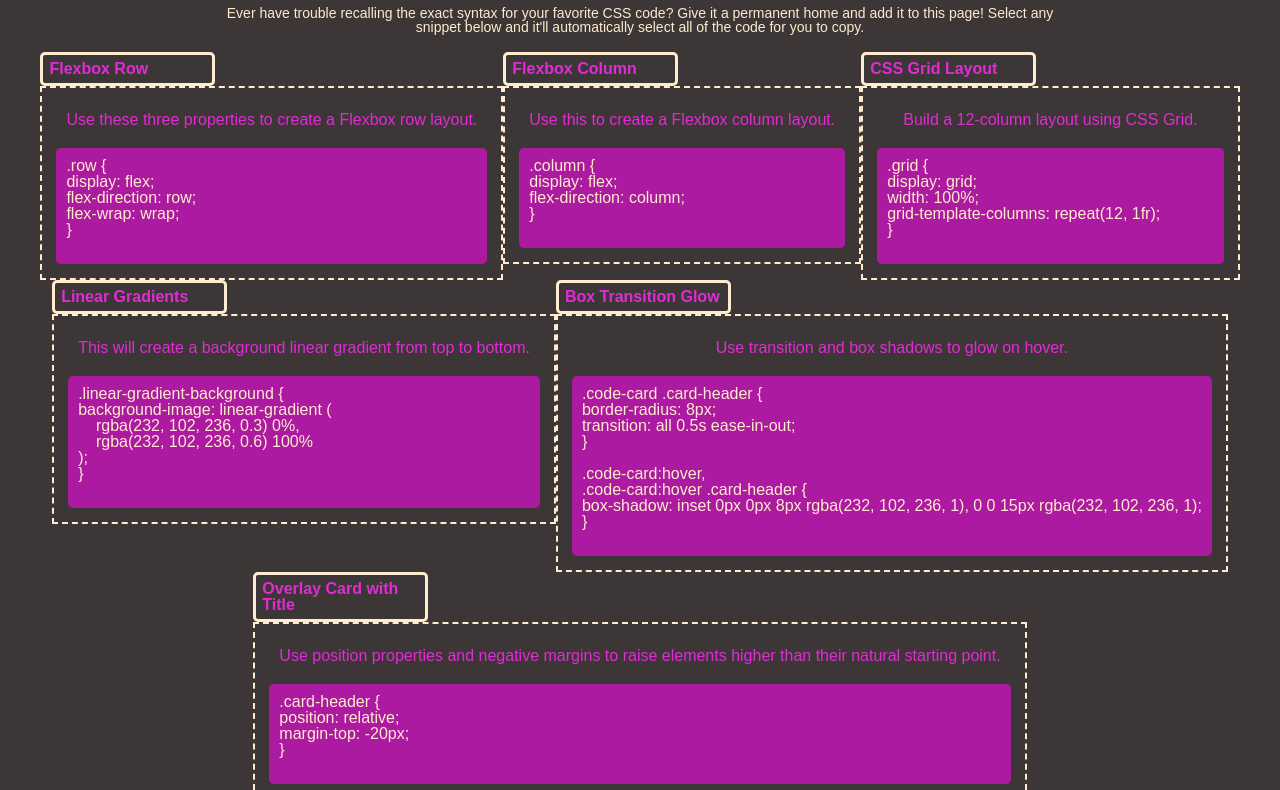
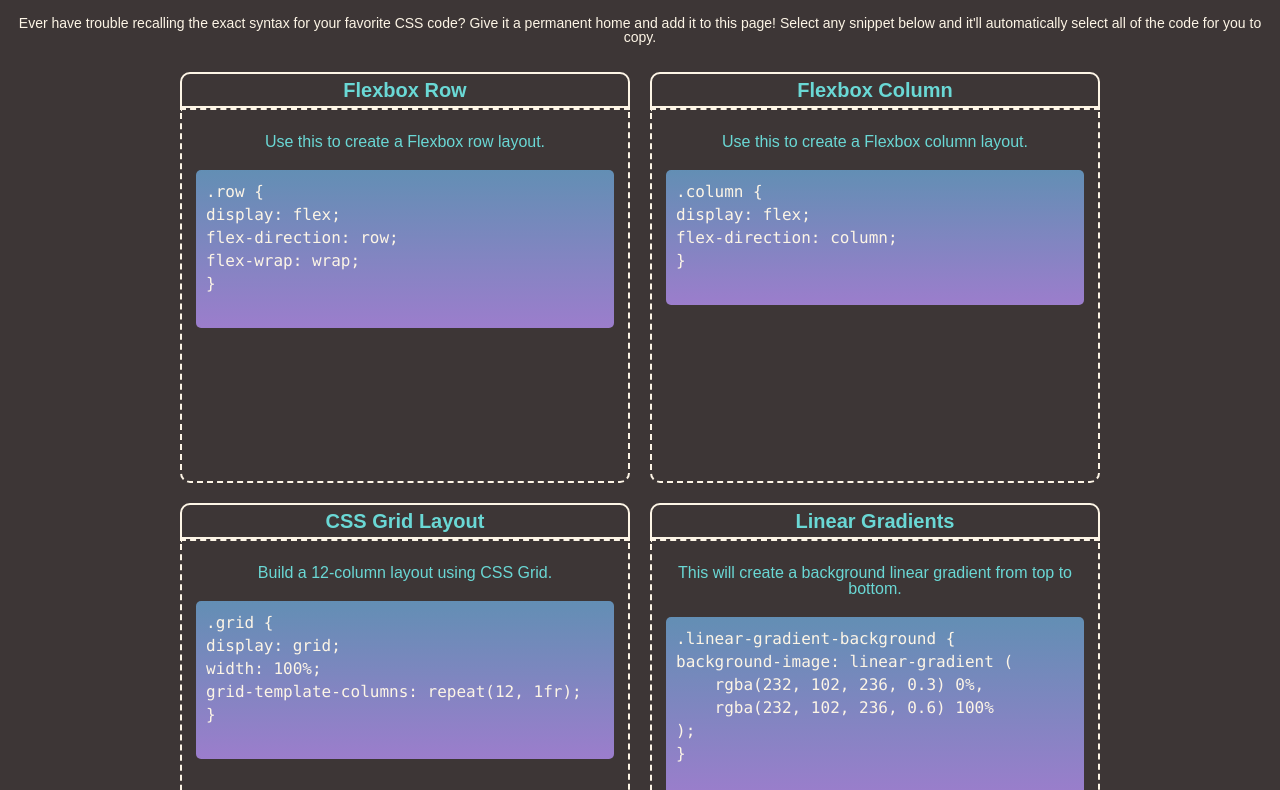
Before and after one commit to miss-mad/css-snippet-cheatsheet, a plain HTML site: page index.html in a window 1280 px wide. Shown: the part 82-872 px from the top of the page. Drawn offline with Linux system fonts and the light colour scheme.

Commit message:
boxes are flexboxing correctly and added gradient and glow - finished

```diff
--- a/assets/css/styles.css
+++ b/assets/css/styles.css
@@ -3,12 +3,13 @@ body {
 }
 
 h1, h2, div p, footer {
-    color: rgb(226, 43, 214);
+    color: rgb(106, 216, 213);
 }
 
 h1 {
-    font-size: 30px;
-    text-align: center;
+    font-size: 40px;
+    display: flex;
+    justify-content: center;
     margin: 0 auto;
     padding: 24px;
 }
@@ -17,21 +18,28 @@ header p {
     font-size: 14px;
     padding-bottom: 18px;
     text-align: center;
-    width: 850px;
     margin: 0 auto;
+    display: flex;
+    flex-wrap: wrap;
+    justify-content: center;
 }
 
 div h2 {
-    border: 3px solid blanchedalmond;
-    border-radius: 5px;
-    width: 175px;
+    border: 2px solid oldlace;
+    border-radius: 10px 10px 0 0;
     padding: 6px;
-    /* position: relative;
-    margin-top: -20px; */
+    display: flex;
+    justify-content: center;
+    font-size: 20px;
+    transition: all 0.5s ease-in-out;
+}
+
+div h2:hover {
+    box-shadow: inset 0px 0px 8px rgba(232, 102, 236, 1), 0 0 15px rgba(232, 102, 236, 1);
 }
 
 header p, pre {
-    color: blanchedalmond;
+    color: oldlace;
 }
 
 footer {
@@ -40,28 +48,29 @@ footer {
 }
 
 .grid {
-    /* display: grid;
-    grid-template-rows: 50px 50px 50px; */
     display: flex;
     justify-content: center;
     flex-wrap: wrap;
-    /* width: 50%; */
-}
-/*
-.row {
-    display: flex;
-    flex-direction: row;
-    flex-wrap: wrap;
 }
 
-.column {
-    display: flex;
+.box {
+    flex-wrap: wrap;
     flex-direction: column;
-} */
+    margin: 10px;
+    transition: all 0.5s ease-in-out;
+}
+
+.box:hover {
+    box-shadow: inset 0px 0px 8px rgba(232, 102, 236, 1), 0 0 15px rgba(232, 102, 236, 1);
+}
 
 .container {
-    border: blanchedalmond dashed 2px;
+    border: oldlace dashed 2px;
+    border-radius: 0 0 10px 10px;
     padding: 14px;
+    height: 375px;
+    width: 450px;
+    align-items: center;
 }
 
 .container p {
@@ -69,16 +78,24 @@ footer {
     padding-bottom: 20px;
 }
 
-/* .card-header {
-    position: relative;
-    margin-top: -20px;
-} */
-
 .code {
-    background-color: rgb(172, 26, 162);
+    background-color: rgb(41, 160, 156);
     border-radius: 5px;
+    line-height: 23px;
+    background-image: linear-gradient(rgba(232, 102, 236, 0.3) 0%, rgba(232, 102, 236, 0.6) 100%);
+    font-family: Consolas, 'Andale Mono WT', 'Andale Mono', 'Lucida Console',
+    'Lucida Sans Typewriter', 'DejaVu Sans Mono', 'Bitstream Vera Sans Mono',
+    'Liberation Mono', 'Nimbus Mono L', Monaco, 'Courier New', Courier,
+    monospace;
+    font-size: 16px;
 }
 
 .code, p {
     padding: 10px;
 }
+
+/* .code :not(code) {
+    position: relative;
+    top: 20px;
+    height: 200px;
+} */
--- a/index.html
+++ b/index.html
@@ -18,13 +18,13 @@
     </header>
     <main>
         <div class="grid">
-            <section class="row">
+            <section class="box">
                 <div>
-                    <h2 class="card-header">Flexbox Row</h2>
+                    <h2>Flexbox Row</h2>
                 </div>
                 <div class="container">
                     <div>
-                        <p>Use these three properties to create a Flexbox row layout.</p>
+                        <p>Use this to create a Flexbox row layout.</p>
                     </div>
                     <div class="code">
                         <pre><code>.row {
@@ -36,7 +36,7 @@ flex-wrap: wrap;
                     </div>
                 </div>
             </section>
-            <section class="column">
+            <section class="box">
                 <div>
                     <h2>Flexbox Column</h2>
                 </div>
@@ -53,7 +53,7 @@ flex-direction: column;
                     </div>
                 </div>
             </section>
-            <section class="column">
+            <section class="box">
                 <div>
                     <h2>CSS Grid Layout</h2>
                 </div>
@@ -71,7 +71,7 @@ grid-template-columns: repeat(12, 1fr);
                     </div>
                 </div>
             </section>
-            <section class="column">
+            <section class="box">
                 <div>
                     <h2>Linear Gradients</h2>
                 </div>
@@ -90,7 +90,7 @@ background-image: linear-gradient (
                     </div>
                 </div>
             </section>
-            <section class="column">
+            <section class="box">
                 <div>
                     <h2>Box Transition Glow</h2>
                 </div>
@@ -99,20 +99,22 @@ background-image: linear-gradient (
                         <p>Use transition and box shadows to glow on hover.</p>
                     </div>
                     <div class="code">
-                        <pre><code>.code-card .card-header {
+                        <pre><code class="glow">.code-card .card-header {
 border-radius: 8px;
 transition: all 0.5s ease-in-out;
 }
 
 .code-card:hover,
 .code-card:hover .card-header {
-box-shadow: inset 0px 0px 8px rgba(232, 102, 236, 1), 0 0 15px rgba(232, 102, 236, 1);
+box-shadow: inset 0px 0px 8px
+rgba(232, 102, 236, 1),
+0 0 15px rgba(232, 102, 236, 1);
 }
                         </code></pre>
                     </div>
                 </div>
             </section>
-            <section class="column">
+            <section class="box">
                 <div>
                     <h2>Overlay Card with Title</h2>
                 </div>
```
